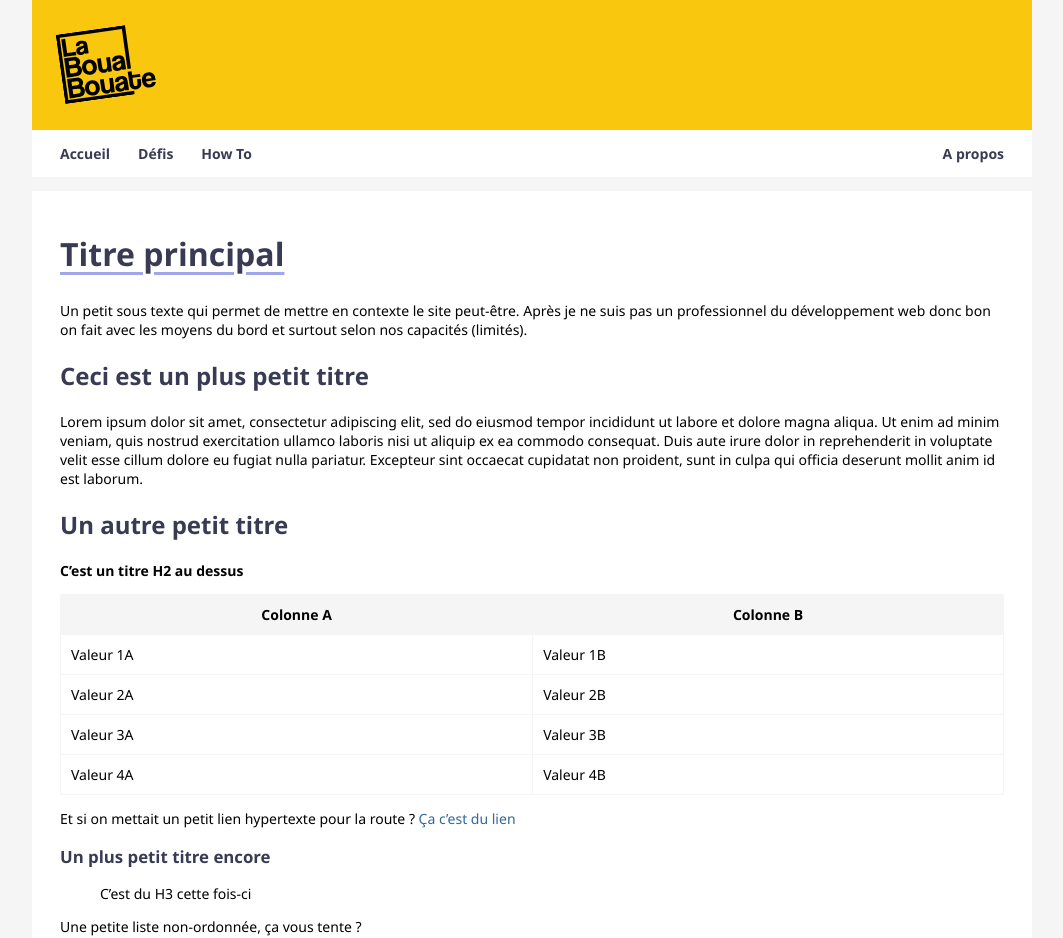
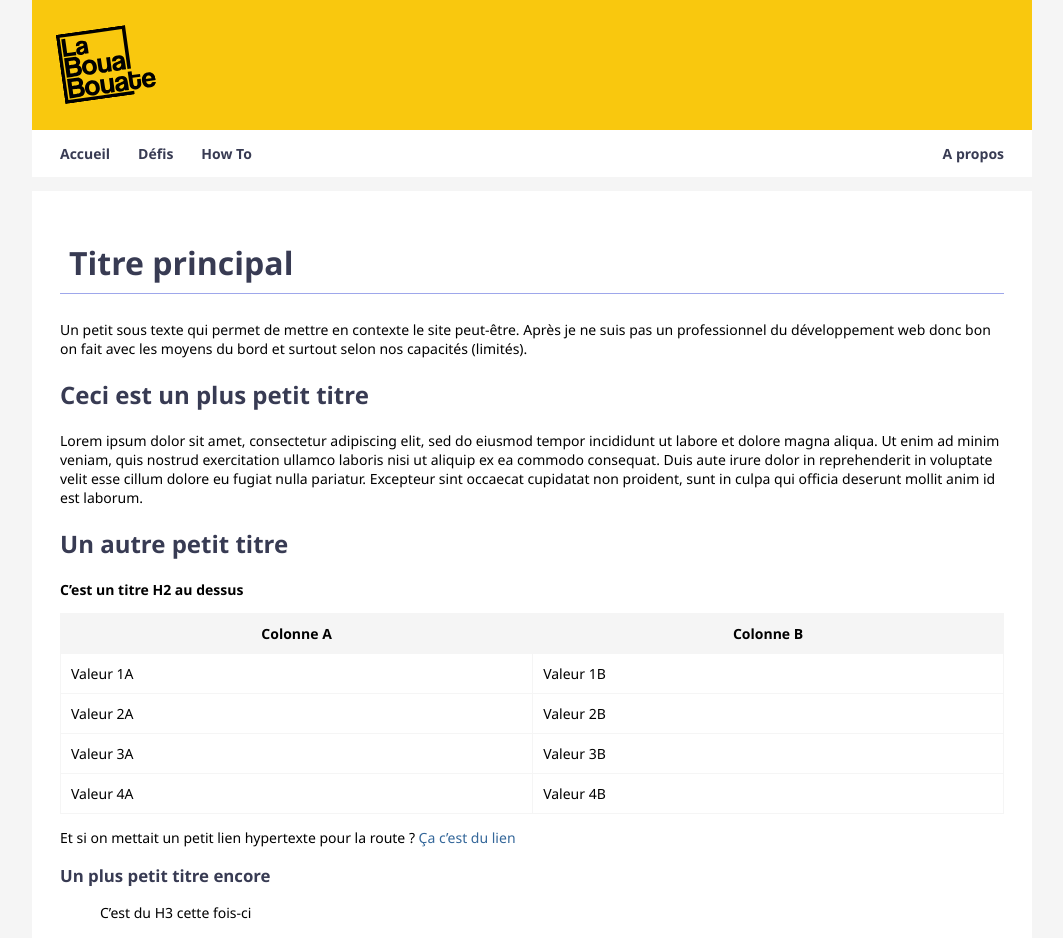
Before and after one commit to leobouard/leobouard.github.io, a Jekyll site: the page built from index.md, in a window 1280 px wide. Shown: the top 938 px of the page, without its empty margins (108-1171 px from the left). Built offline with Jekyll 4.4.1, drawn with Linux system fonts in a browser that asks for light colours; our own code applies the rules of GitHub Pages for plain Markdown files.

Commit message:
Update style.scss

```diff
--- a/assets/css/style.scss
+++ b/assets/css/style.scss
@@ -115,10 +115,8 @@ section {
 
     h1 {
         font-size: xx-large;
-        text-decoration: underline;
-        text-decoration-color: #9ea7eb;
-        text-decoration-line: underline;
-        text-underline-offset: 6px;
+        border-bottom: solid  #9ea7eb 1px;
+        padding: 9px;
         display: block;
     }
 
```
